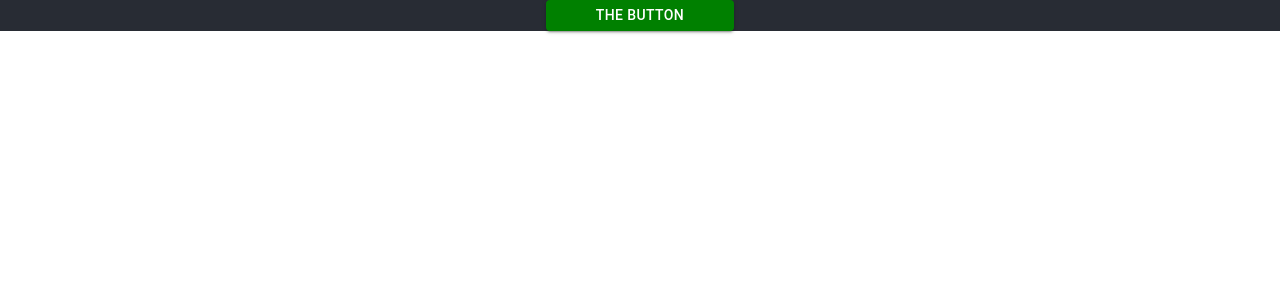
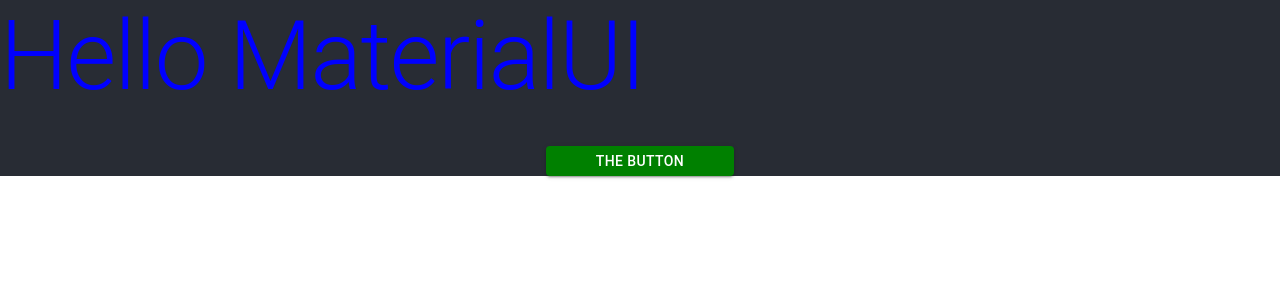
Before and after one commit to rui-watanabe/practice-chart-js, a React (Create React App) app: page / in a window 1280 px wide. Shown: the top 300 px of the page. Built offline with nearby package versions, Linux system fonts and the light colour scheme.

Commit message:
add material ui button using typography

```diff
--- a/src/components/MaterialUI.tsx
+++ b/src/components/MaterialUI.tsx
@@ -1,14 +1,25 @@
 import React from "react";
-import { Button, makeStyles } from "@material-ui/core";
+import { Button, makeStyles, Typography } from "@material-ui/core";
 
 const useStyles = makeStyles({
   btnStyle: { background: "green", padding: "3px 50px" },
+  typoStyle: { color: "blue" },
 });
 
 const MaterialUI: React.FC = () => {
   const classes = useStyles();
   return (
     <div>
+      <Typography
+        className={classes.typoStyle}
+        color="secondary"
+        variant="h1"
+        align="left"
+        gutterBottom
+        noWrap
+      >
+        Hello MaterialUI
+      </Typography>
       <Button className={classes.btnStyle} variant="contained" color="primary">
         The Button
       </Button>
```
